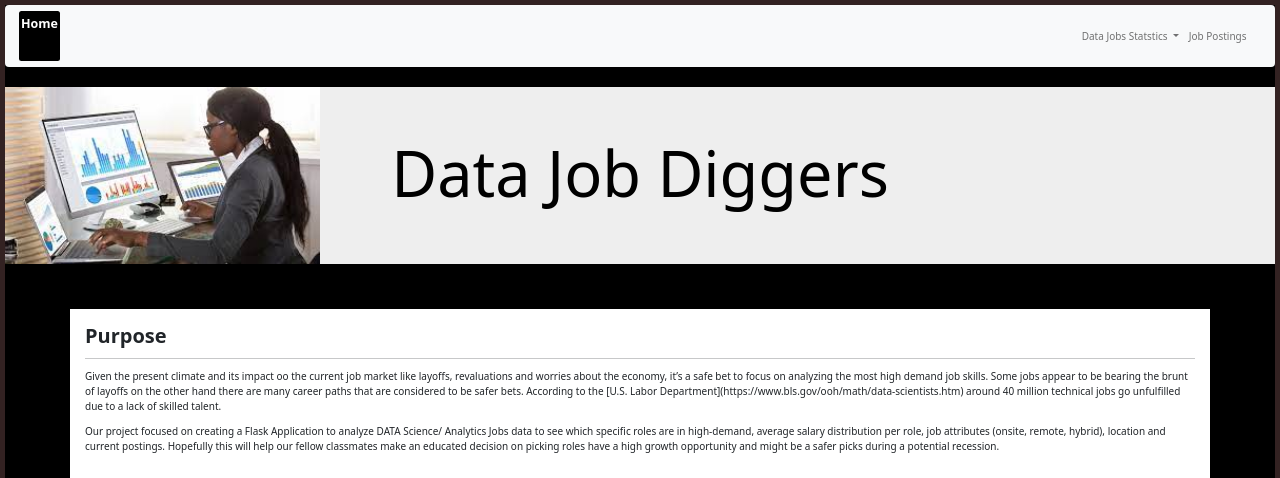
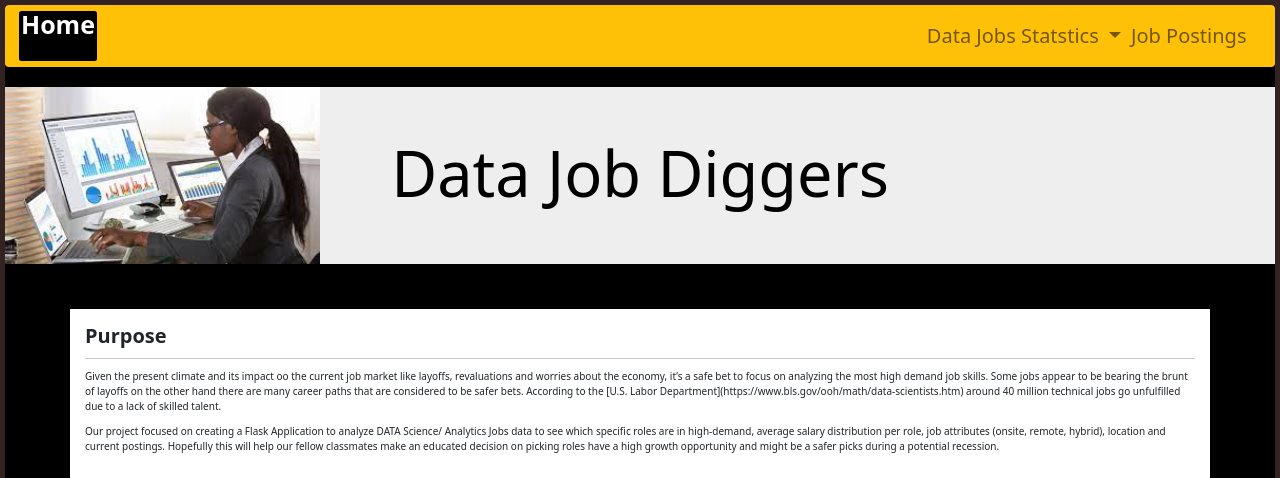
Before and after one commit to hadamzz/Data_Science_Analytics_Job_Data_Visualization_Dashboard, a Flask app: page / in a window 1280 px wide. Shown: the top 478 px of the page. Run offline with Flask 2, Linux system fonts and the light colour scheme; some libraries are stand-ins or nearby versions.

```diff
--- a/static/css/styles.css
+++ b/static/css/styles.css
@@ -4,9 +4,14 @@ body {
 }
 
 .navbar-brand {
-  color: powderblue;
   font: bold;
+  font-size: 25px;
   background: black;
+}
+
+.navbar-nav {
+  font: bold;
+  font-size: 20px;
 }
 
 .title {
--- a/static/js/type.js
+++ b/static/js/type.js
@@ -28,7 +28,6 @@ function plotChart() {
     var type = Object.keys(data);
 
     // Horizontal Bar Chart
-    // 'text' is used to add hovertext
     var trace1 = {
       values: job_count,
       labels: type,
@@ -48,7 +47,7 @@ function plotChart() {
         width: 900
     };
 
-    // Plot the bar chart (@ div with id='pie' in attribute.html)
+    // Plot the pie chart (@ div with id='pie' in type.html)
     Plotly.newPlot('pie', data, layout);
 
   }));
--- a/templates/navbar.html
+++ b/templates/navbar.html
@@ -1,6 +1,6 @@
 
 <!-- Start of navbar -->
-<nav class="navbar navbar-expand-lg navbar-light bg-light">
+<nav class="navbar navbar-expand-lg navbar-light bg-warning">
   <div class="container-fluid">
     <!-- Landing page ('Home') tab to left end-->
     <a class="navbar-brand rounded ms-2 p-1 text-white fw-bold" href="{{ url_for('home')}}">Home</a>
@@ -17,7 +17,7 @@
           </a>
           <ul class="dropdown-menu" aria-labelledby="navbarDropdown">
             <li><a class="dropdown-item" href="{{ url_for('salary')}}">Salary Statstics</a></li>
-            <li><a class="dropdown-item" href="{{ url_for('type')}}">Employment Type Statstics</a></li>
+            <li><a class="dropdown-item" href="{{ url_for('type')}}">Attribute Statstics</a></li>
             <li><a class="dropdown-item" href="{{ url_for('country')}}">Job Demographic</a></li>
           </ul>
         </li>
```
